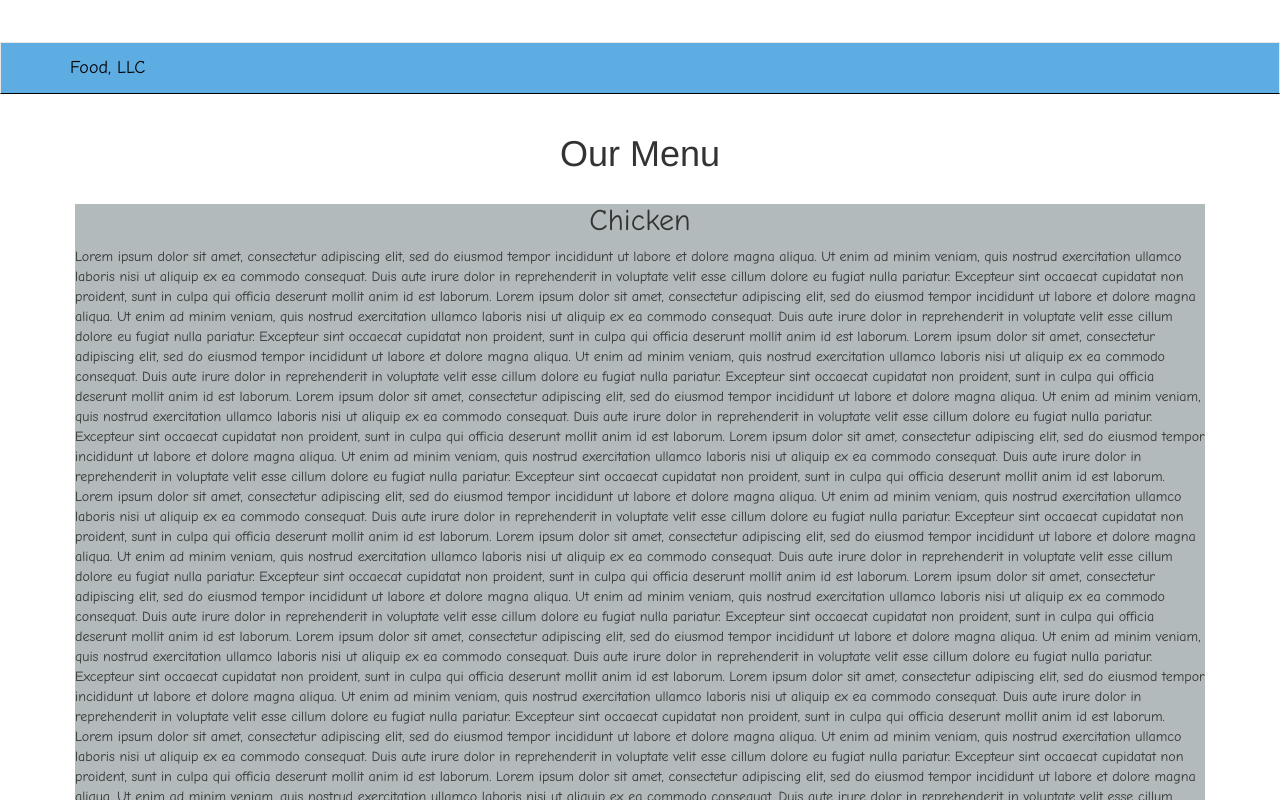
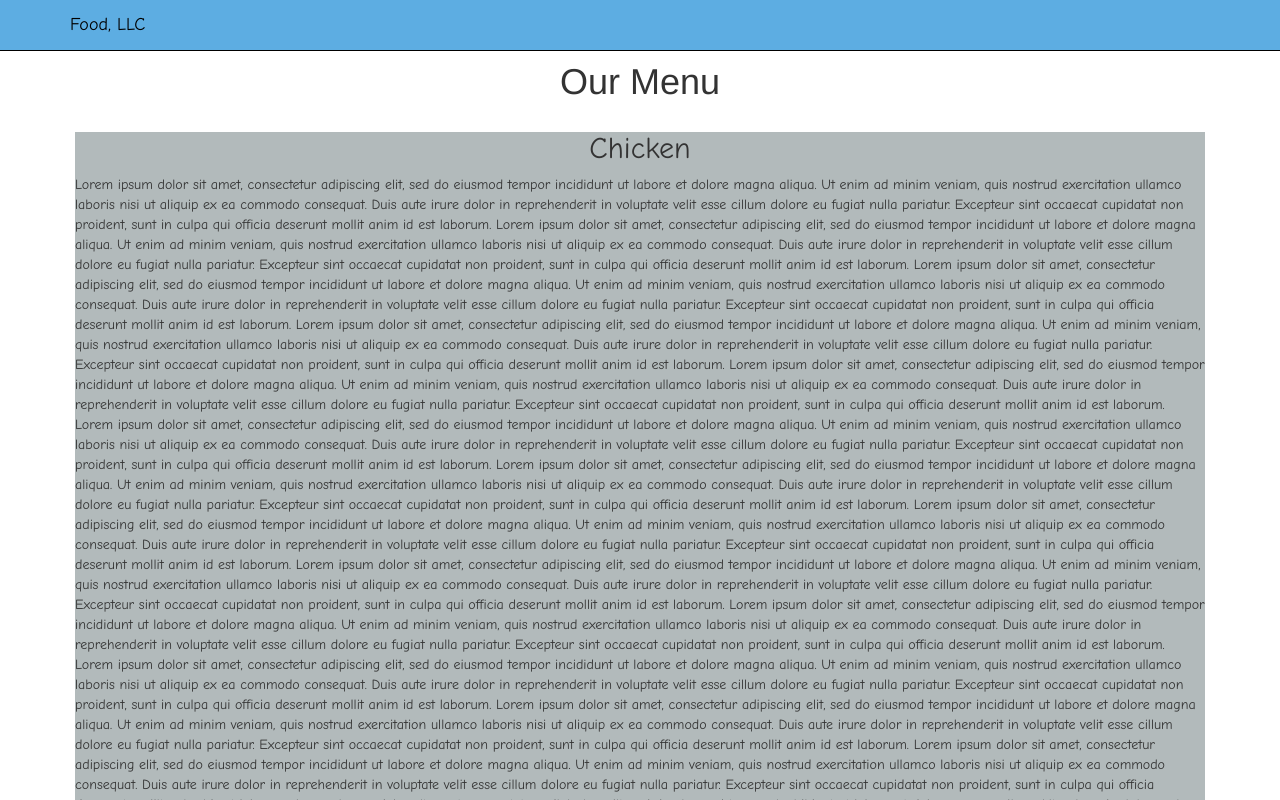
Before and after one commit to yanhuowang/Coursera_HTML_CSS_JS, a plain HTML site: page responsiveDesignBootstrap/index.html in a window 1280 px wide. Shown: the top 800 px of the page. Drawn offline with Linux system fonts and the light colour scheme.

Commit message:
add navbar-fixed-top

```diff
--- a/responsiveDesignBootstrap/index.html
+++ b/responsiveDesignBootstrap/index.html
@@ -18,7 +18,7 @@
   </head>
   <body>
     <header>
-      <nav id="header-nav" class="navbar navbar-default"> <!--navbar-fixed-top-->
+      <nav id="header-nav" class="navbar navbar-default navbar-fixed-top">
         <div class="container">
           <div class="navbar-header">
             <a class="navbar-brand pull-left" href="#">Food, LLC</a>
```
Also changed, not shown: 2 other files.
